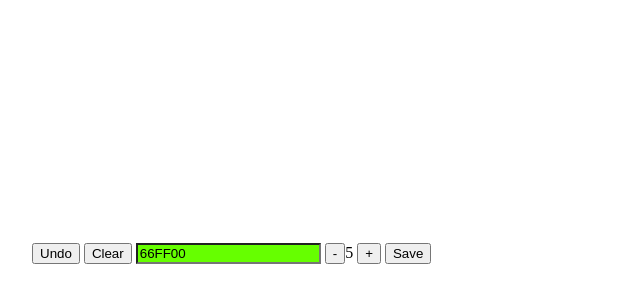
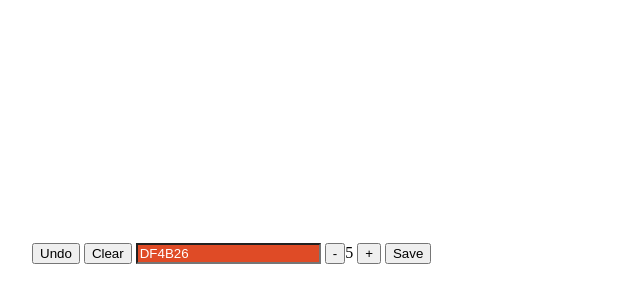
Before and after one commit to mohanrohith/draw, a plain HTML site: page index.html in a window 1280 px wide. Shown: the part 504-804 px from the top of the page, without its empty margins (0-640 px from the left). Drawn offline with Linux system fonts and the light colour scheme.

Commit message:
color changed to dynamic color field

```diff
--- a/index.html
+++ b/index.html
@@ -90,7 +90,7 @@
     <div class ="panel">
       <button name="undo" id="undo" value="value">Undo</button>
       <button name="clear" id="clear" value="value">Clear</button>
-      <input id ="color" class="color" value="66ff00"/>
+      <input id ="color" class="color" value="df4b26"/>
       <button id="size_minus">-</button><span id ="size"></span>
       <button id="size_plus">+</button>
       <button name="save" id="save" >Save</button>
```
